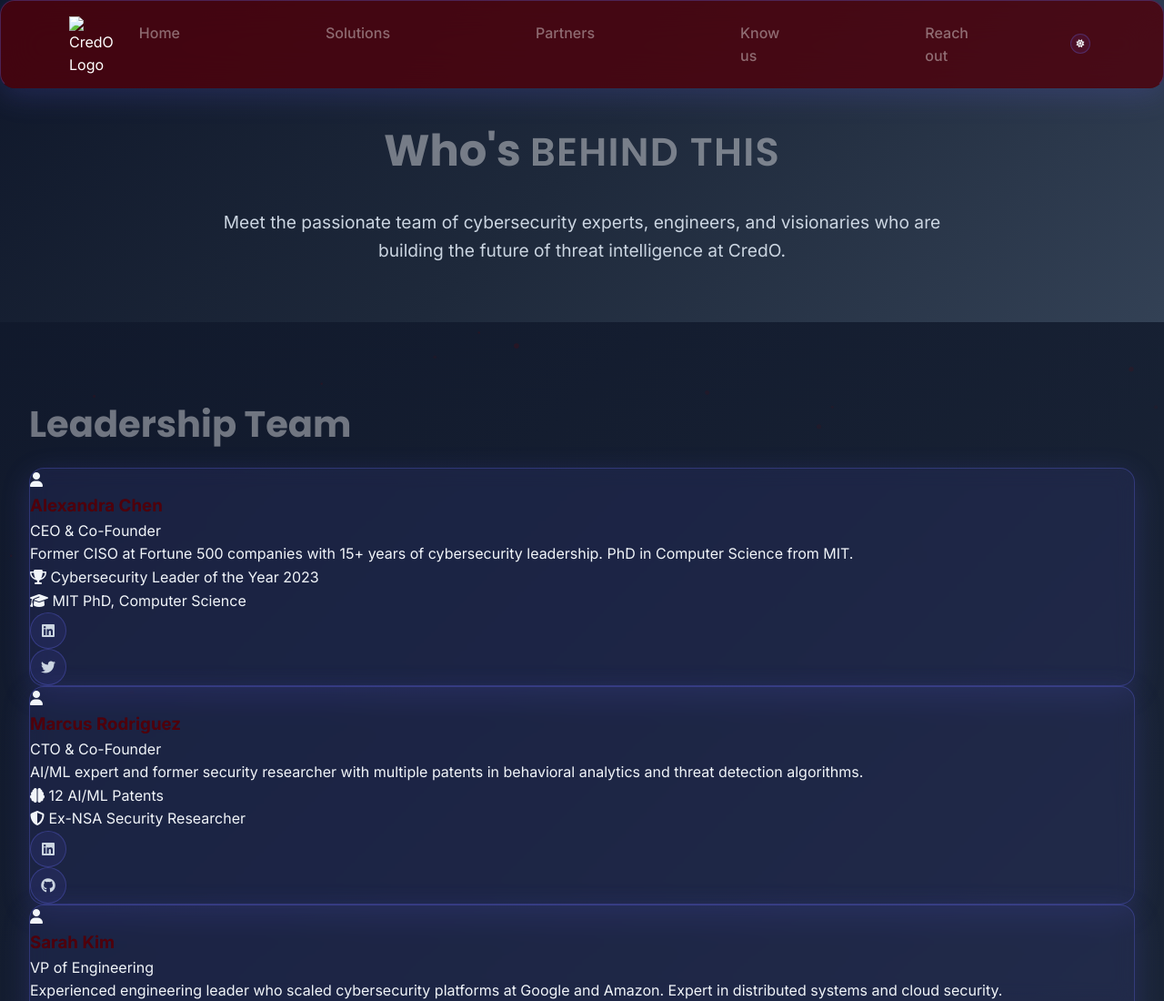
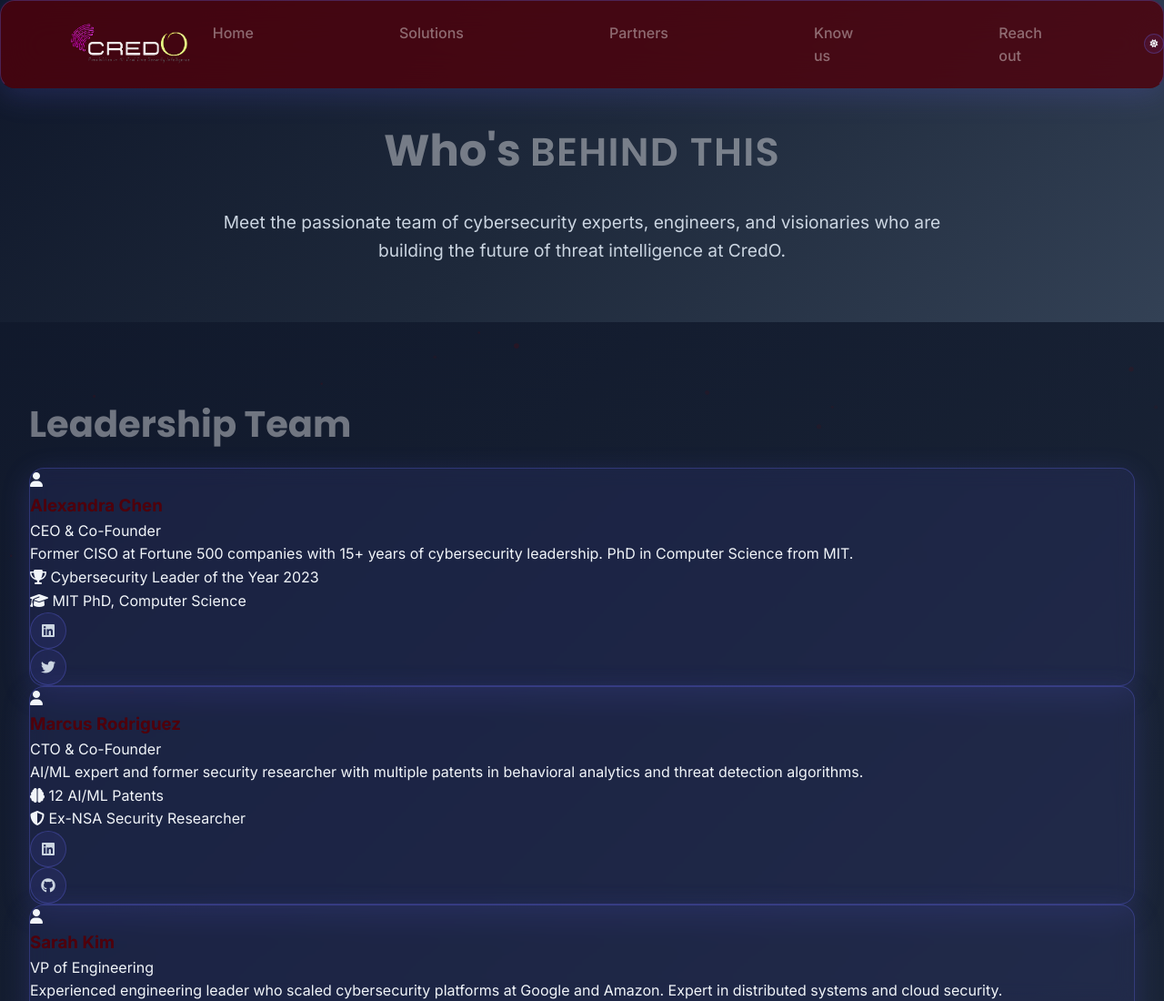
Before and after one commit to amulyacredo/websitecode, a website: page whos-behind-this.html in a window 1280 px wide. Shown: the top 1100 px of the page at 91% size. Drawn offline with Linux system fonts and the light colour scheme; files whose address does not match are found by name.

Commit message:
Update whos-behind-this.html

```diff
--- a/whos-behind-this.html
+++ b/whos-behind-this.html
@@ -54,7 +54,7 @@
     <nav class="navbar glass-panel">
         <div class="nav-container">
             <div class="nav-brand">
-                <img src="Assets/logo2.PNG" alt="CredO Logo" class="nav-logo">
+                <img src="logo2.PNG" alt="CredO Logo" class="nav-logo">
             </div>
             <ul class="nav-menu">
                 <li class="nav-item"><a href="index.html" class="nav-link">Home</a></li>
```
